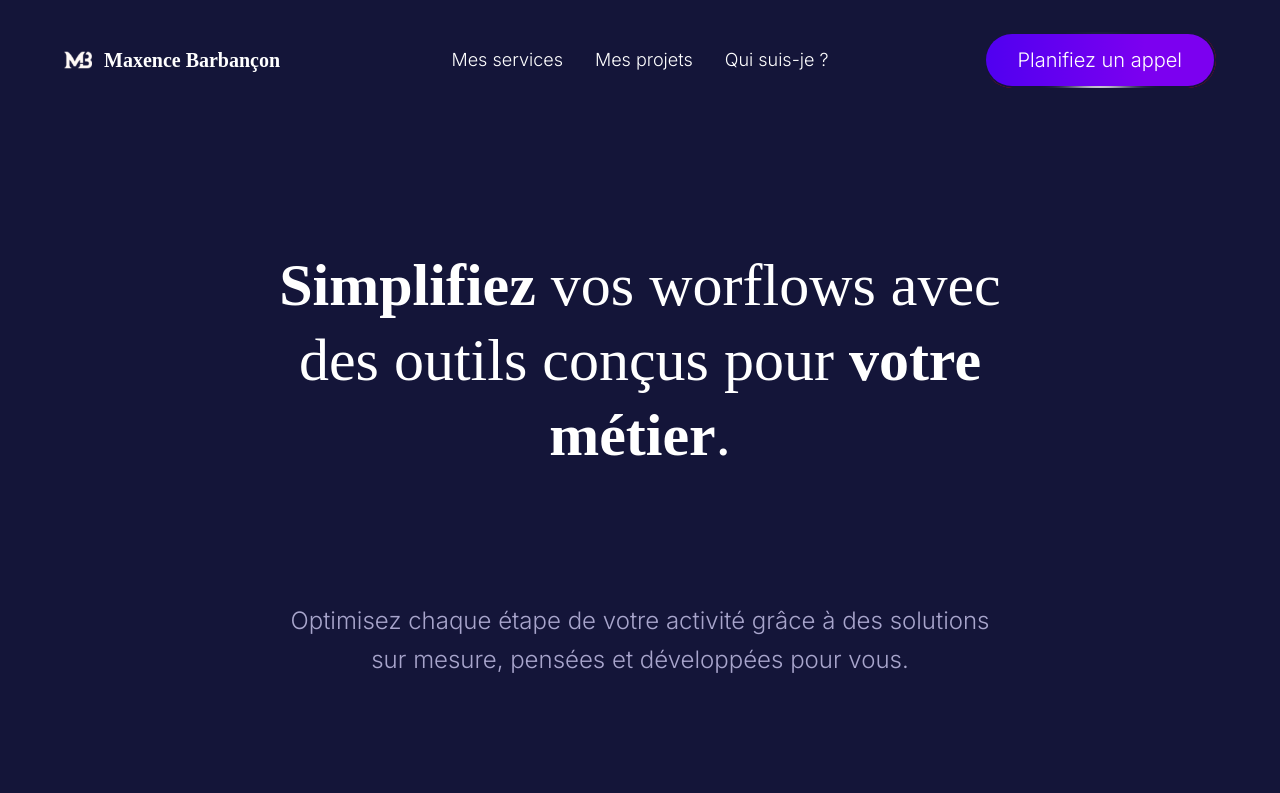
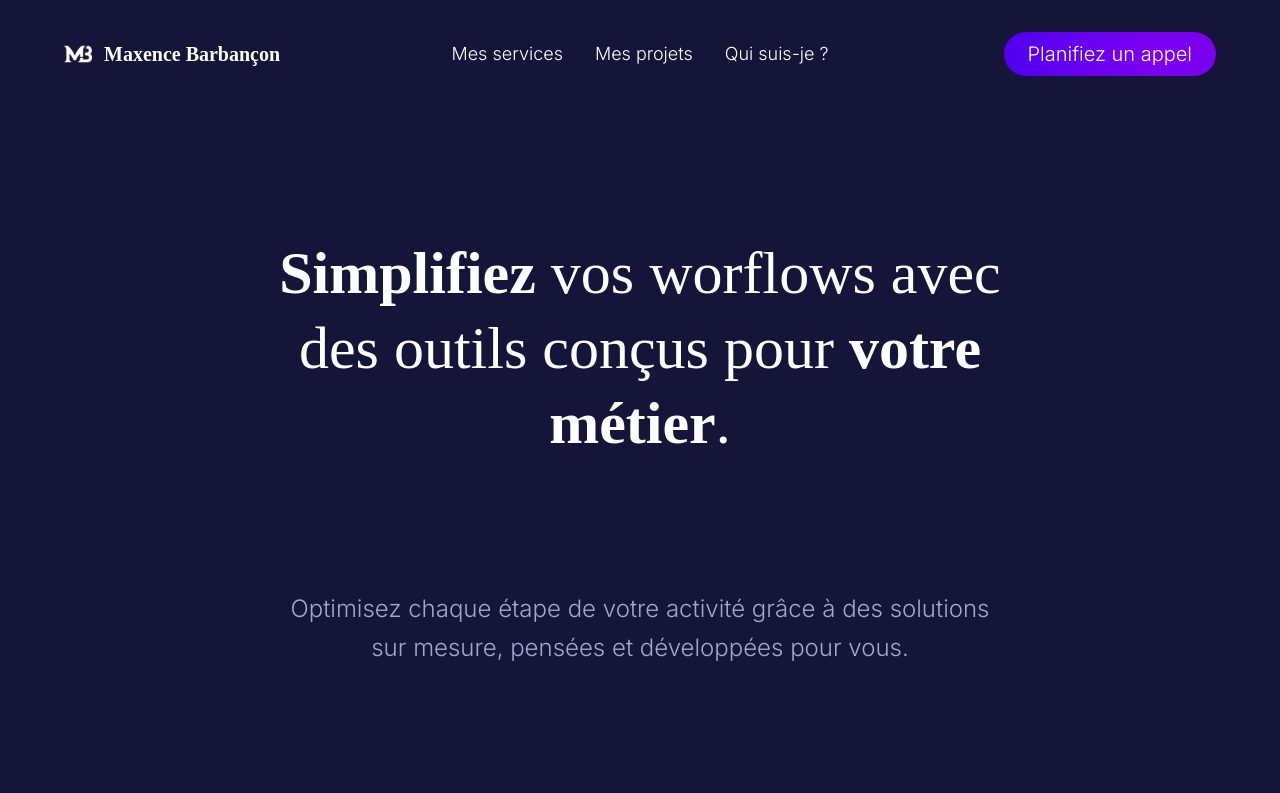
Before and after one commit to maxence-bbcn/portfolio, a React (Vite) app: page / in a window 1280 px wide. Shown: the top 793 px of the page. Built offline with nearby package versions, Linux system fonts and the light colour scheme; a web font is replaced by a local one.

Commit message:
Revert button - animation to do later

```diff
--- a/src/ui/components/Button.jsx
+++ b/src/ui/components/Button.jsx
@@ -2,9 +2,10 @@ export default function Button({ children, type = "button", className }) {
   return (
     <button
       type={type}
-      className={`${className} btn-shine h-fit w-fit rounded-full text-base text-white md:text-sm lg:text-base xl:text-xl`}
+      className={`${className} button-bg-gradient h-fit w-fit rounded-full px-6 py-2 text-base text-white md:text-sm lg:text-base xl:text-xl`}
     >
-      <div className="button-bg-gradient">{children}</div>
+      {/* <div className="button-bg-gradient"></div> */}
+      {children}
     </button>
   );
 }
```
